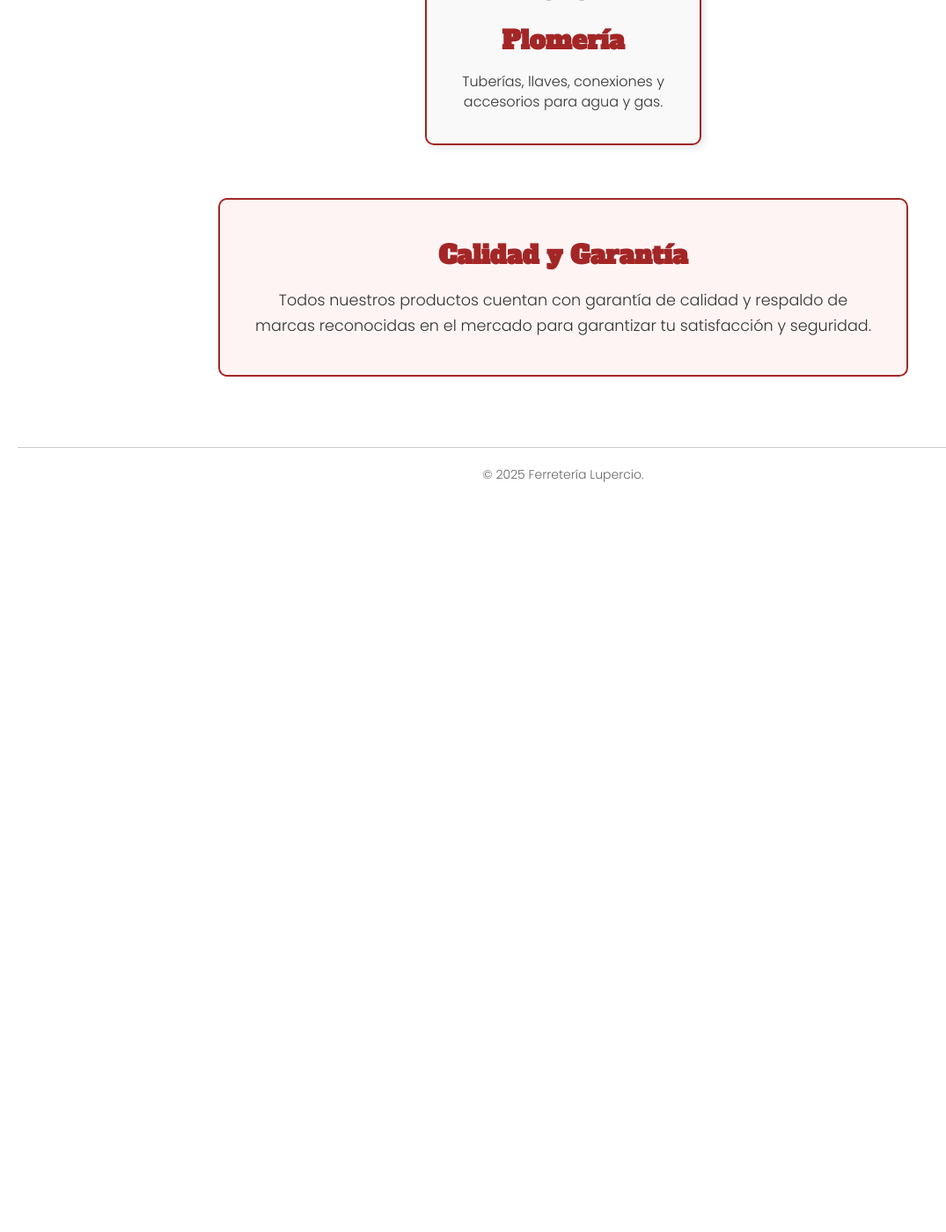
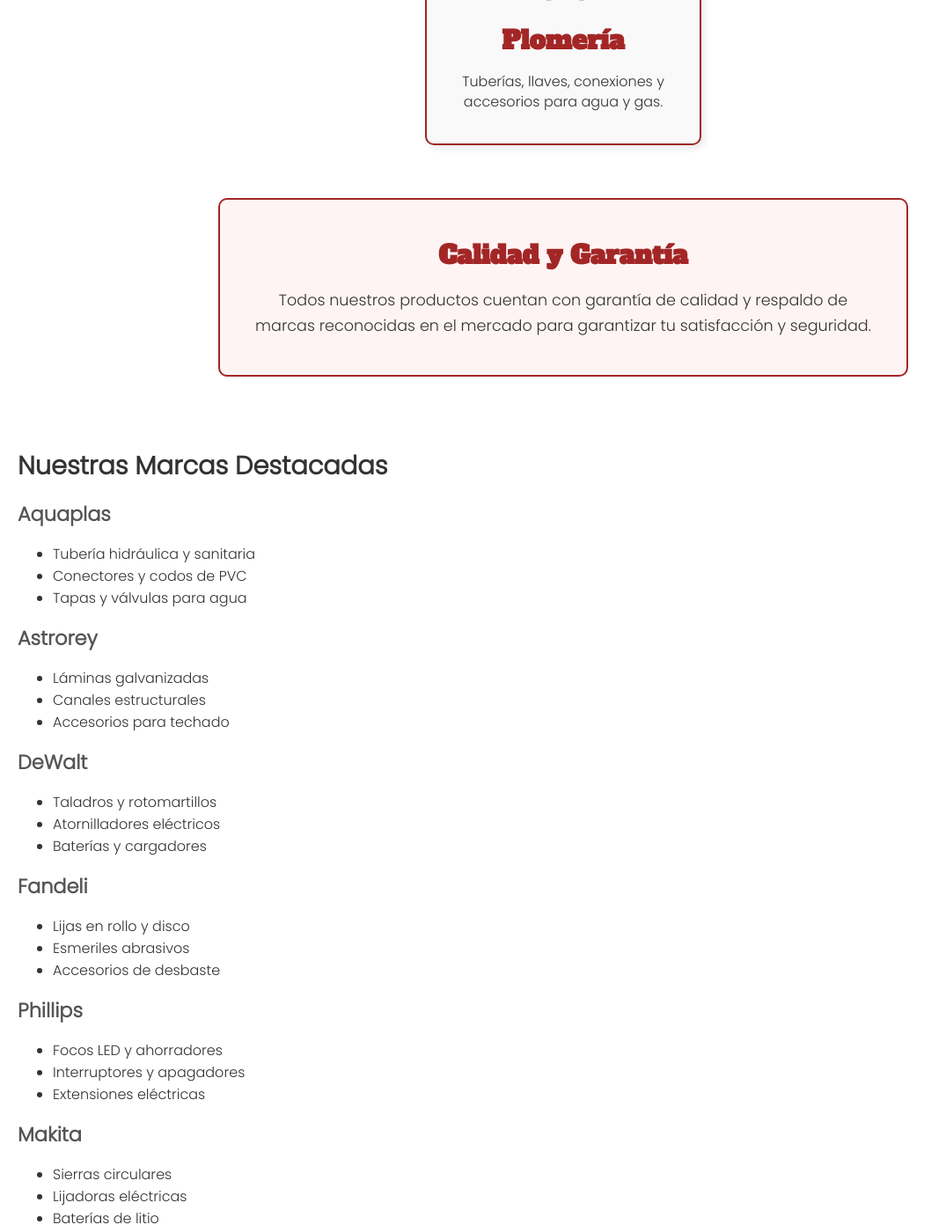
Before and after one commit to Ferreteria-Lupercio/Ferreteria-Lupercio.github.io, a Jekyll site: the page built from Productos.md, in a window 1280 px wide and 1400 px high, scrolled down 1284 px. Shown: the whole window at 88% size, without its empty margins (0-1075 px from the left). Built offline with Jekyll 4.4.1, drawn with Linux system fonts in a browser that asks for light colours; before the commit the page ends 1914 px from its top, so only the background shows below that; some of the changed text lies outside the part shown.

Commit message:
Update Productos.md

```diff
--- a/Productos.md
+++ b/Productos.md
@@ -135,3 +135,115 @@ layout: default
     }
   }
 </style>
+
+<h2>Nuestras Marcas Destacadas</h2>
+
+<div class="marcas-grid">
+  <div class="marca">
+    <h3>Aquaplas</h3>
+    <ul>
+      <li>Tubería hidráulica y sanitaria</li>
+      <li>Conectores y codos de PVC</li>
+      <li>Tapas y válvulas para agua</li>
+    </ul>
+  </div>
+
+  <div class="marca">
+    <h3>Astrorey</h3>
+    <ul>
+      <li>Láminas galvanizadas</li>
+      <li>Canales estructurales</li>
+      <li>Accesorios para techado</li>
+    </ul>
+  </div>
+
+  <div class="marca">
+    <h3>DeWalt</h3>
+    <ul>
+      <li>Taladros y rotomartillos</li>
+      <li>Atornilladores eléctricos</li>
+      <li>Baterías y cargadores</li>
+    </ul>
+  </div>
+
+  <div class="marca">
+    <h3>Fandeli</h3>
+    <ul>
+      <li>Lijas en rollo y disco</li>
+      <li>Esmeriles abrasivos</li>
+      <li>Accesorios de desbaste</li>
+    </ul>
+  </div>
+
+  <div class="marca">
+    <h3>Phillips</h3>
+    <ul>
+      <li>Focos LED y ahorradores</li>
+      <li>Interruptores y apagadores</li>
+      <li>Extensiones eléctricas</li>
+    </ul>
+  </div>
+
+  <div class="marca">
+    <h3>Makita</h3>
+    <ul>
+      <li>Sierras circulares</li>
+      <li>Lijadoras eléctricas</li>
+      <li>Baterías de litio</li>
+    </ul>
+  </div>
+
+  <div class="marca">
+    <h3>Irwin</h3>
+    <ul>
+      <li>Sargentos y prensas</li>
+      <li>Brocas de impacto</li>
+      <li>Cúteres y navajas</li>
+    </ul>
+  </div>
+
+  <div class="marca">
+    <h3>Truper</h3>
+    <ul>
+      <li>Martillos y desarmadores</li>
+      <li>Pinzas y llaves</li>
+      <li>Cajas de herramientas</li>
+    </ul>
+  </div>
+
+  <div class="marca">
+    <h3>Urrea</h3>
+    <ul>
+      <li>Llaves combinadas</li>
+      <li>Dado y matraca profesional</li>
+      <li>Maletines mecánicos</li>
+    </ul>
+  </div>
+
+  <div class="marca">
+    <h3>IUSA</h3>
+    <ul>
+      <li>Accesorios de plomería</li>
+      <li>Sanitarios y llaves de agua</li>
+      <li>Tubos de cobre y PVC</li>
+    </ul>
+  </div>
+
+  <div class="marca">
+    <h3>Éxito</h3>
+    <ul>
+      <li>Discos de corte</li>
+      <li>Brocas y puntas</li>
+      <li>Desarmadores y llaves</li>
+    </ul>
+  </div>
+
+  <div class="marca">
+    <h3>Anbec</h3>
+    <ul>
+      <li>Selladores y siliconas</li>
+      <li>Adhesivos para construcción</li>
+      <li>Espumas expansivas</li>
+    </ul>
+  </div>
+</div>
```
